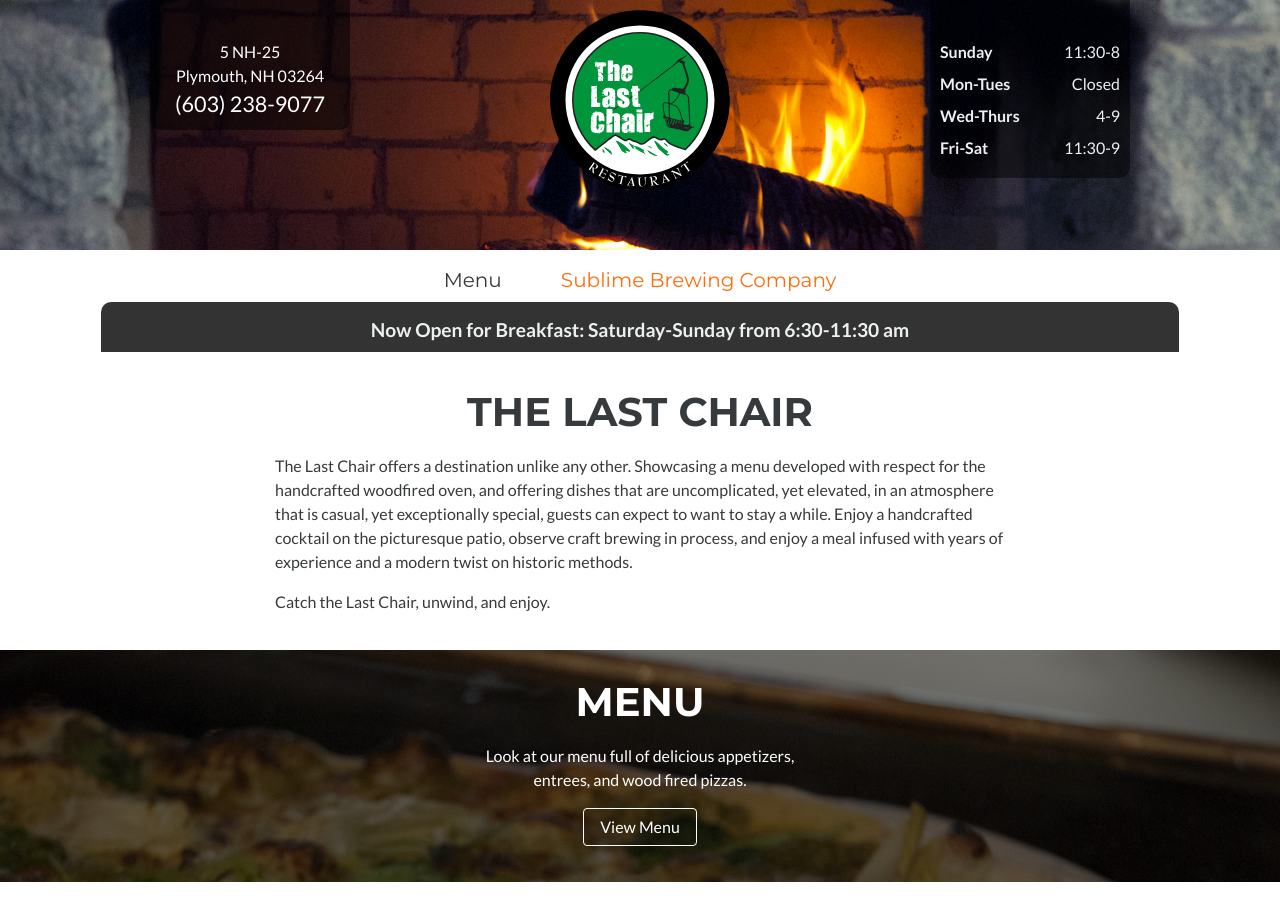
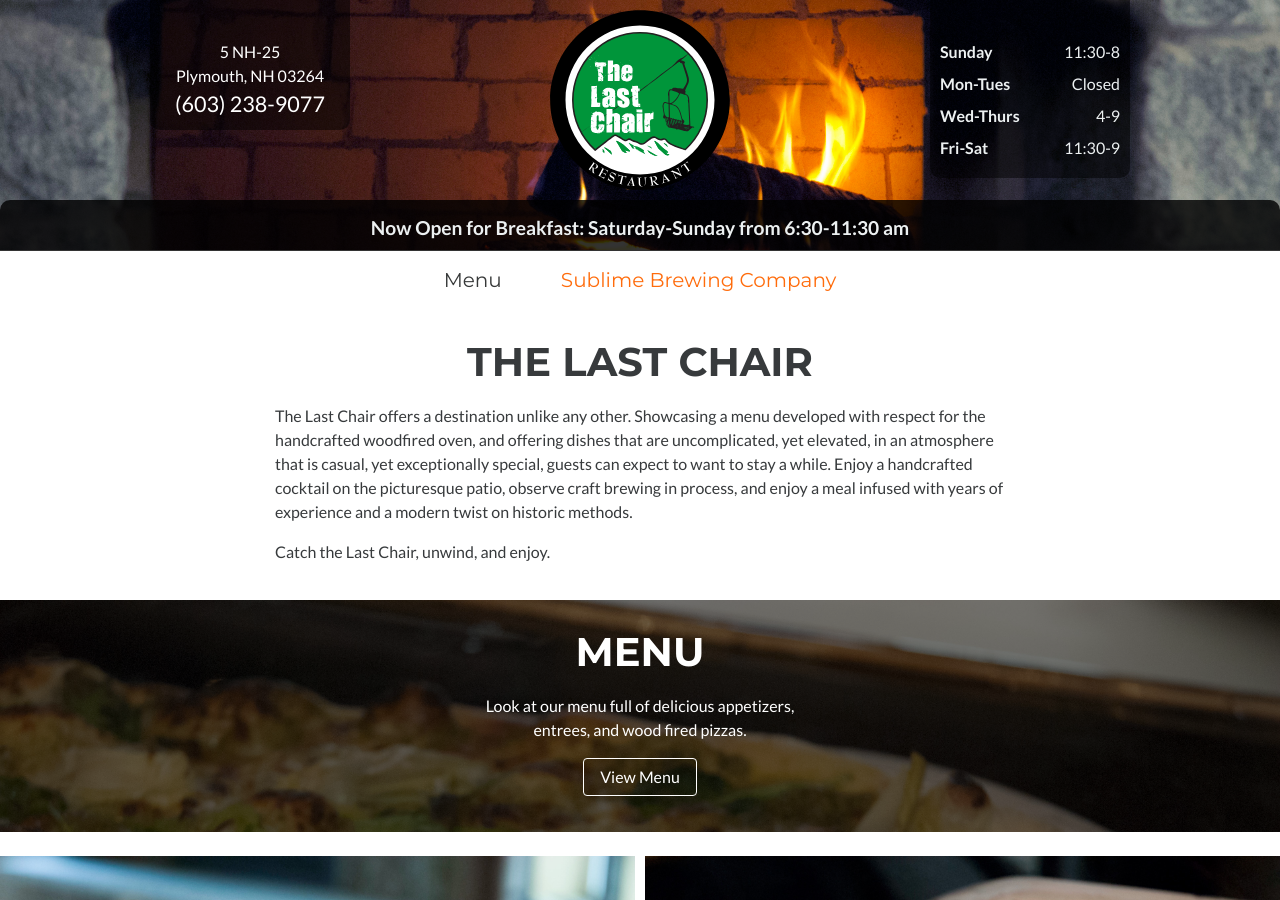
Before and after one commit to mtfullerton/thelastchair, a Jekyll site: the page built from index.html, in a window 1280 px wide and 900 px high. Built offline with Jekyll 4.4.1, drawn with Linux system fonts in a browser that asks for light colours; nearby versions of some CDN libraries.

Commit message:
Updated '_includes/header.html' via CloudCannon

```diff
--- a/_includes/header.html
+++ b/_includes/header.html
@@ -24,6 +24,7 @@
         </dl>
       </div>
     </div>
+    <div class="annoucement">Now Open for Breakfast: Saturday-Sunday from 6:30-11:30 am</div>
   </div>
   <div class="container">
     <nav class="navbar navbar-light main-nav">
@@ -35,7 +36,6 @@
           <a class="nav-link-sublime" href="https://www.sublimebrewingco.com/">Sublime Brewing Company</a>
         </li>
       </ul>
-      <div class="annoucement">Now Open for Breakfast: Saturday-Sunday from 6:30-11:30 am</div>
     </nav>
   </div>
 </header>
```
